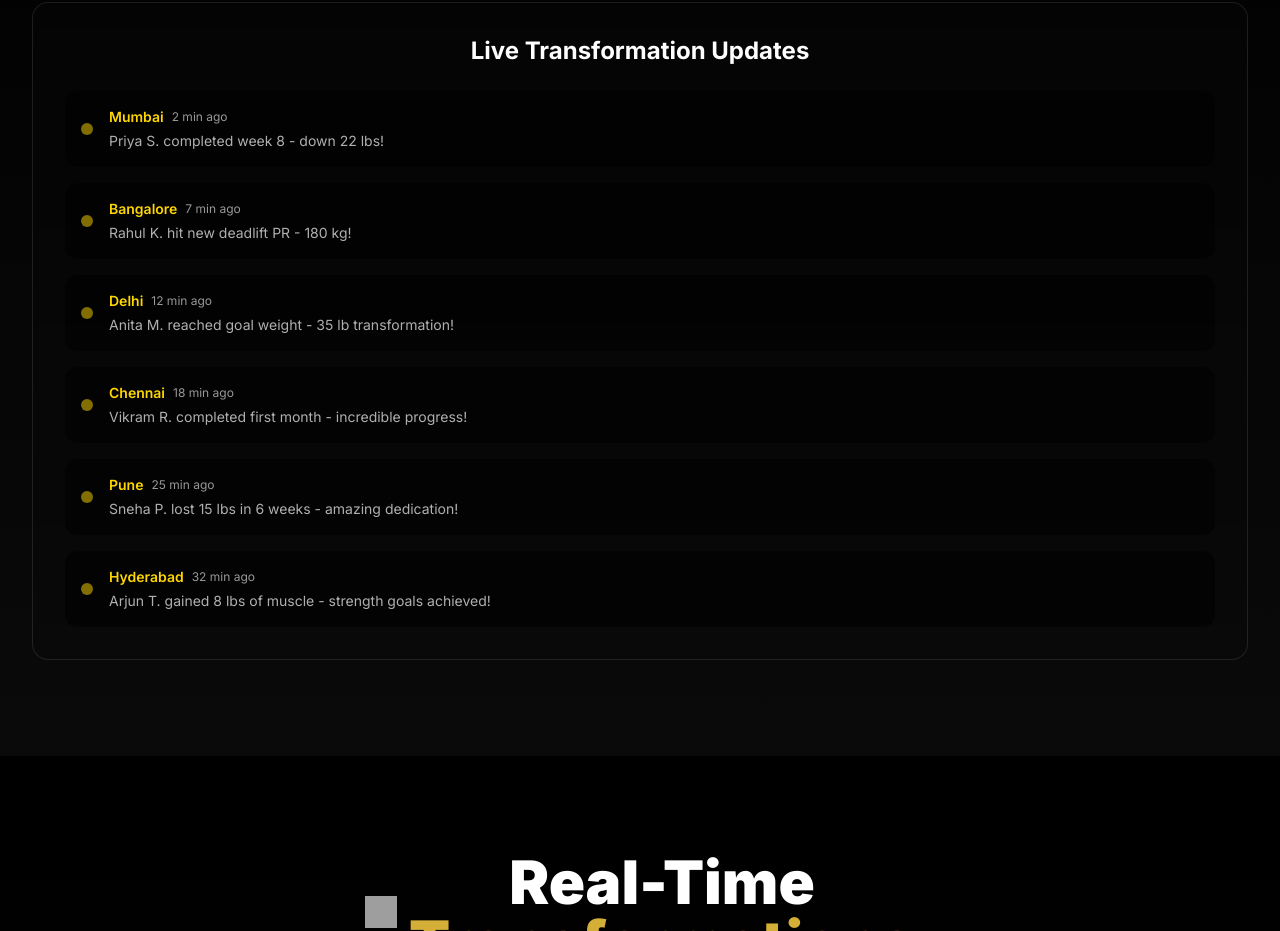
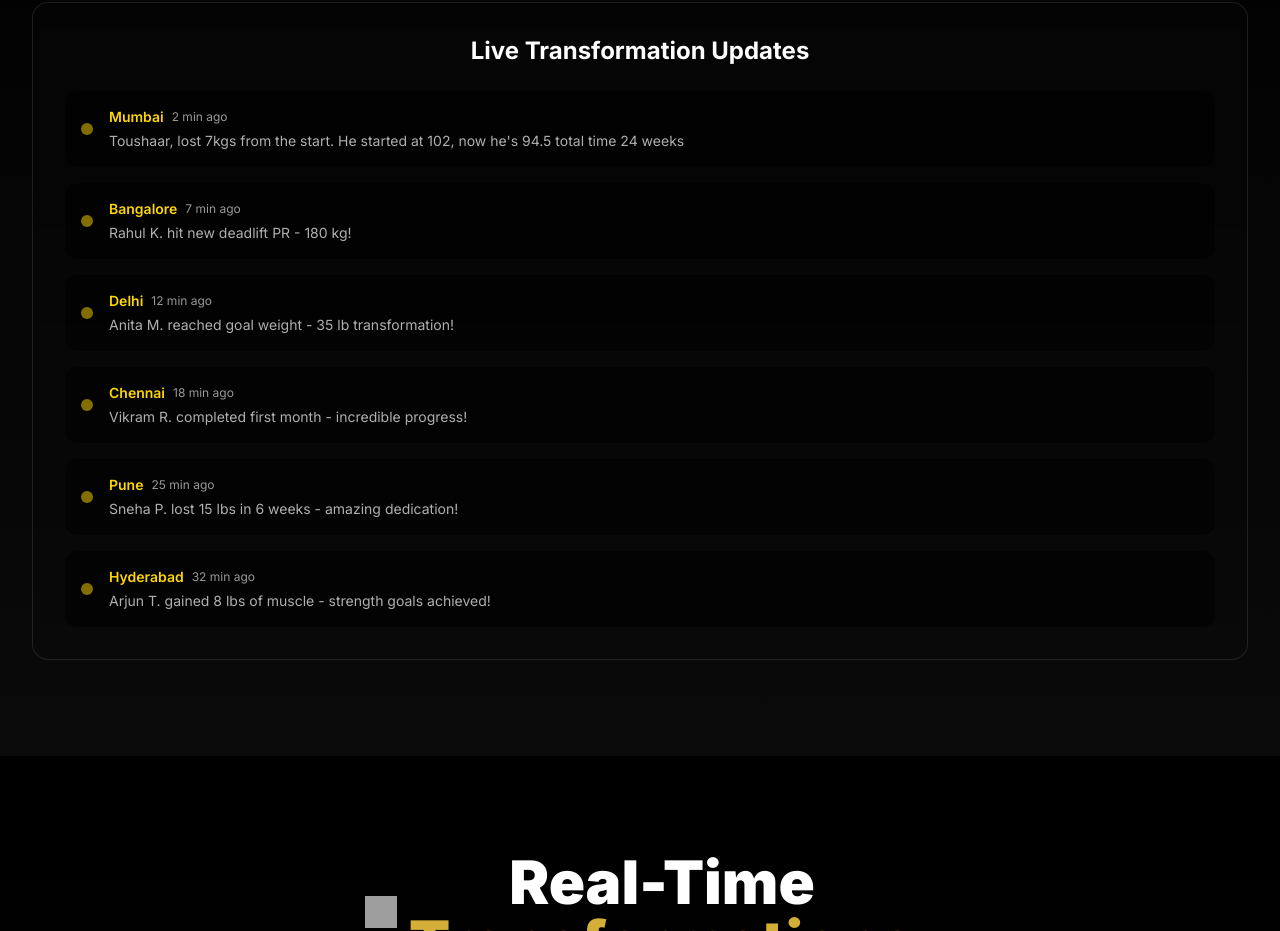
Before and after one commit to snuvaibh1/yash12, a React (Vite) app: page / in a window 1280 px wide. Shown: the part 5700-6631 px from the top of the page. Built offline with nearby package versions, Linux system fonts and the light colour scheme; grey boxes are pictures that could not be loaded.

Commit message:
Updated GlobalResultsMap.tsx

```diff
--- a/src/components/GlobalResultsMap.tsx
+++ b/src/components/GlobalResultsMap.tsx
@@ -359,7 +359,7 @@ const GlobalResultsMap: React.FC = () => {
           </h3>
           <div className="space-y-4">
             {[
-              { time: '2 min ago', location: 'Mumbai', update: 'Priya S. completed week 8 - down 22 lbs!' },
+              { time: '2 min ago', location: 'Mumbai', update: "Toushaar, lost 7kgs from the start. He started at 102, now he's 94.5 total time 24 weeks" },
               { time: '7 min ago', location: 'Bangalore', update: 'Rahul K. hit new deadlift PR - 180 kg!' },
               { time: '12 min ago', location: 'Delhi', update: 'Anita M. reached goal weight - 35 lb transformation!' },
               { time: '18 min ago', location: 'Chennai', update: 'Vikram R. completed first month - incredible progress!' },
```
